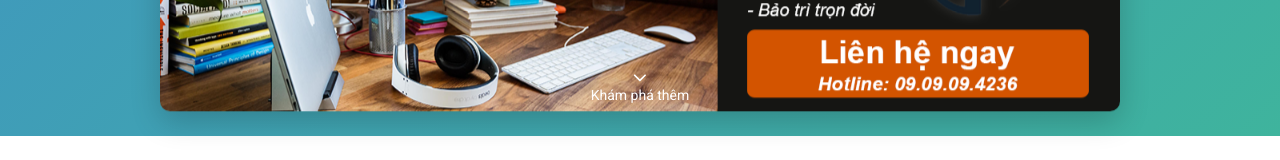
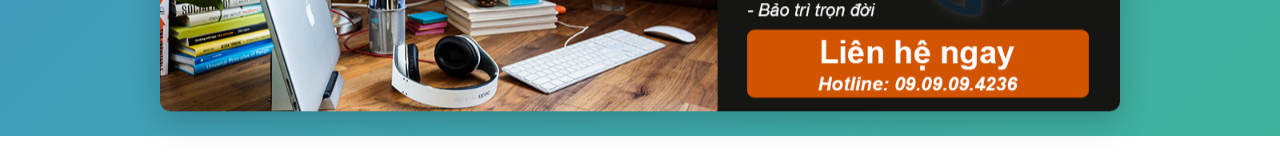
Before and after one commit to LygazGaming/websitedemo, a plain HTML site: page index.html in a window 1280 px wide. Shown: the part 636-796 px from the top of the page. Drawn offline with Linux system fonts and the light colour scheme.

Commit message:
test master

```diff
--- a/index.html
+++ b/index.html
@@ -49,12 +49,6 @@
             <div class="hero-image animate__zoomIn">
                 <img src="/img/1.png" alt="Giải pháp công nghệ hiện đại" />
             </div>
-        </div>
-        <div class="scroll-down">
-            <a href="#about">
-                <i class="fas fa-chevron-down"></i>
-                <span>Khám phá thêm</span>
-            </a>
         </div>
     </section>
 
```
